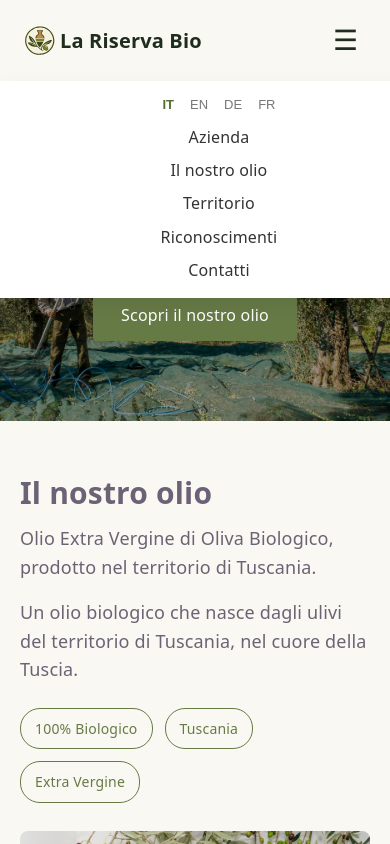
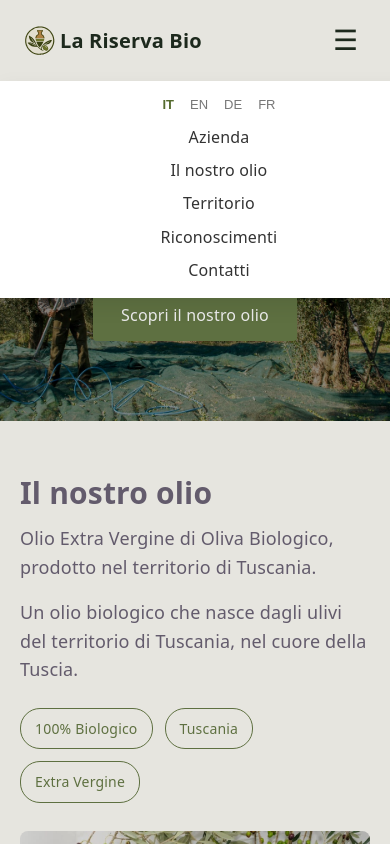
Before and after one commit to Alyonka556/riserva-bio-concept, a React (Vite) app: page / in a window 390 px wide. Both pictures are taken after a click on the button "Apri menu". Shown: the top 844 px of the page. Built offline with nearby package versions, Linux system fonts and the light colour scheme.

Commit message:
Improve mobile menu behavior

```diff
--- a/src/components/Header.styled.ts
+++ b/src/components/Header.styled.ts
@@ -12,6 +12,18 @@ export const HeaderContainer = styled.header`
   @media screen and (max-width: 480px) {
     padding: 20px 24px;
     gap: 16px;
+  }
+`;
+
+export const MenuOverlay = styled.div`
+  display: none;
+
+  @media screen and (max-width: 1024px) {
+    display: block;
+    position: fixed;
+    inset: 0;
+    z-index: 90;
+    background: rgba(0, 0, 0, 0.08);
   }
 `;
 
--- a/src/components/Header.tsx
+++ b/src/components/Header.tsx
@@ -3,6 +3,7 @@ import { useTranslation } from "react-i18next";
 
 import {
   HeaderContainer,
+  MenuOverlay,
   Navigation,
   Logo,
   LogoImage,
@@ -23,14 +24,18 @@ function Header() {
 
   return (
     <HeaderContainer>
-      <Logo to="/" aria-label="La Riserva Bio - Home">
+      <Logo
+        to="/"
+        aria-label="La Riserva Bio - Home"
+        onClick={() => setIsMenuOpen(false)}
+      >
         <LogoImage
           src={`${import.meta.env.BASE_URL}favicon-olive.svg`}
           alt=""
         />
         La Riserva Bio
       </Logo>
-
+      {isMenuOpen && <MenuOverlay onClick={() => setIsMenuOpen(false)} />}
       <Navigation aria-label="Navigazione principale" $isOpen={isMenuOpen}>
         <LanguageSwitcher>
           <LanguageButton
```
